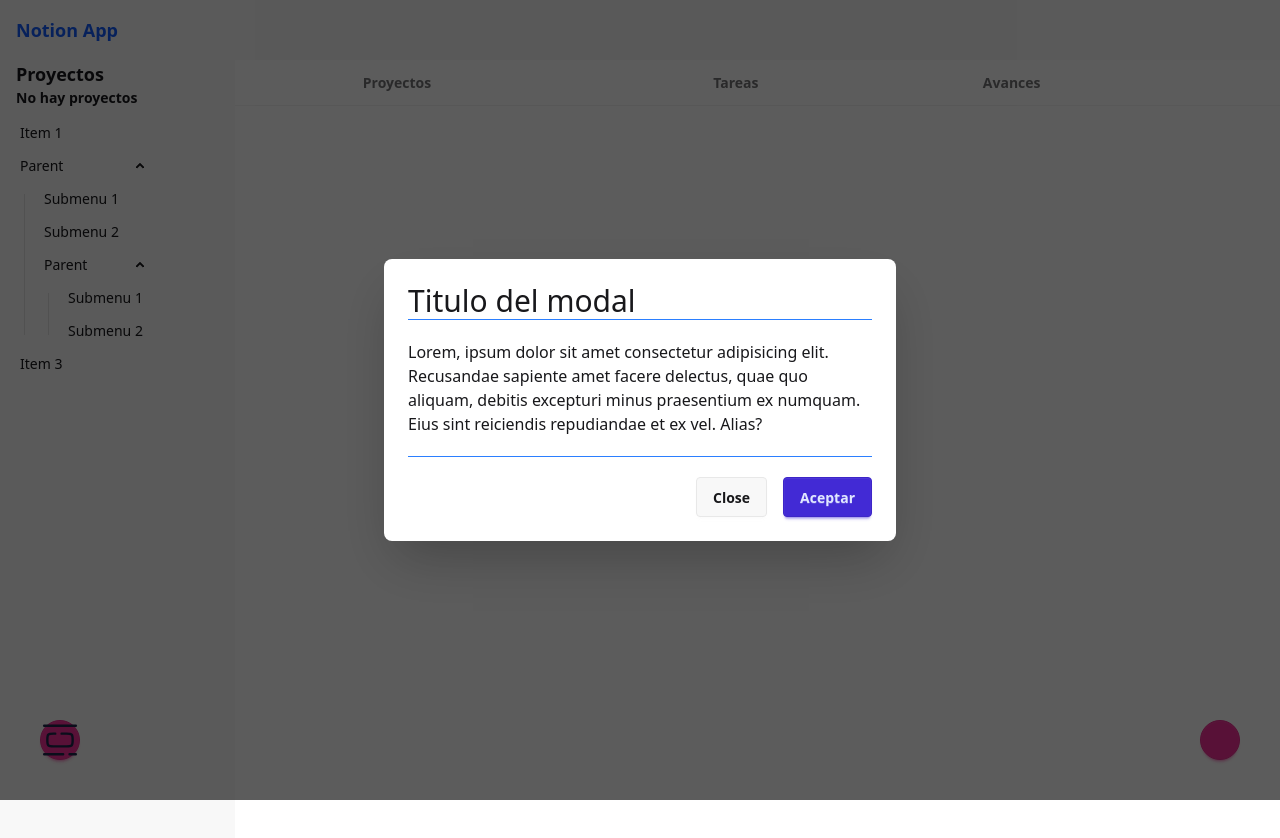
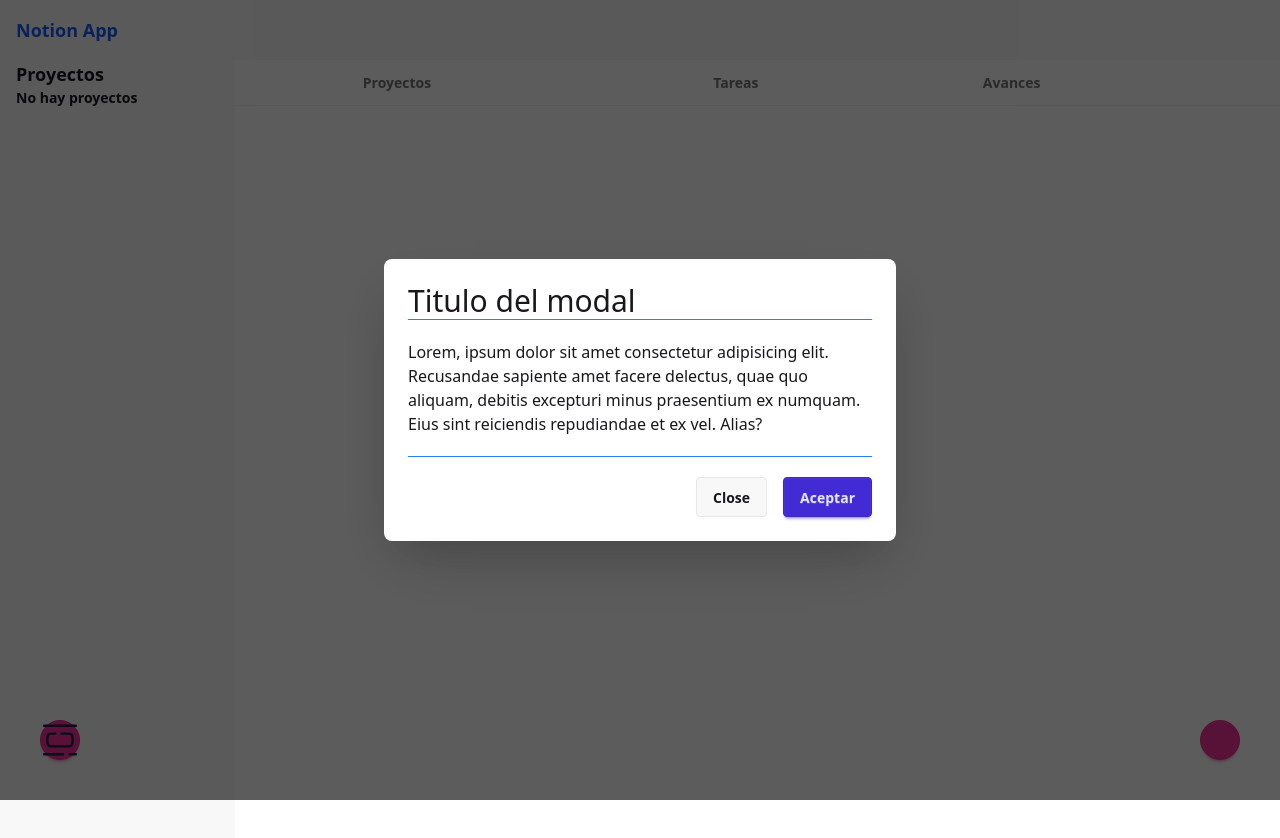
Before and after one commit to pabletellorens/projects-app, a Vue app: page /projects in a window 1280 px wide. Shown: the top 838 px of the page. Built offline with nearby package versions, Linux system fonts and the light colour scheme; some icons are missing; the HTML template or start-up script is replaced by a standard one.

Commit message:
Borrado de listado de proyectos

```diff
--- a/src/modulorum/projects/components/LateralisMenu.vue
+++ b/src/modulorum/projects/components/LateralisMenu.vue
@@ -1,9 +1,9 @@
 <template>
   <aside class="bg-base-200 w-72 min-h-screen">
     <h2 class="text-lg font-bold mx-4">Proyectos</h2>
-    <p class="text-sm font-bold mx-4">No hay proyectos</p>
+    <p v-if="projectsStore.nonProject" class="text-sm font-bold mx-4">No hay proyectos</p>
 
-    <ul class="menu">
+    <ul v-else class="menu">
       <li><a>Item 1</a></li>
       <li>
         <details open>
@@ -27,3 +27,9 @@
     </ul>
   </aside>
 </template>
+
+<script lang="ts" setup>
+import { useProjectsStore } from '../stores/projects.store';
+
+const projectsStore = useProjectsStore();
+</script>
--- a/src/modulorum/projects/stores/projects.store.ts
+++ b/src/modulorum/projects/stores/projects.store.ts
@@ -3,8 +3,6 @@
 import type { Project } from '../interfaces/project.interface';
 import { v4 as uuidv4 } from 'uuid';
 import { useLocalStorage } from '@vueuse/core';
-
-
 
 export const useProjectsStore = defineStore('projects', () => {
   const projects = ref(useLocalStorage<Project[]>('project', []));
@@ -20,9 +18,11 @@
   };
 
   return {
-    // projects,
+    projects,
 
     projectList: computed(() => [...projects.value]),
     addereProject,
+
+    nonProject: computed(() => projects.value.length === 0),
   };
 });
```
